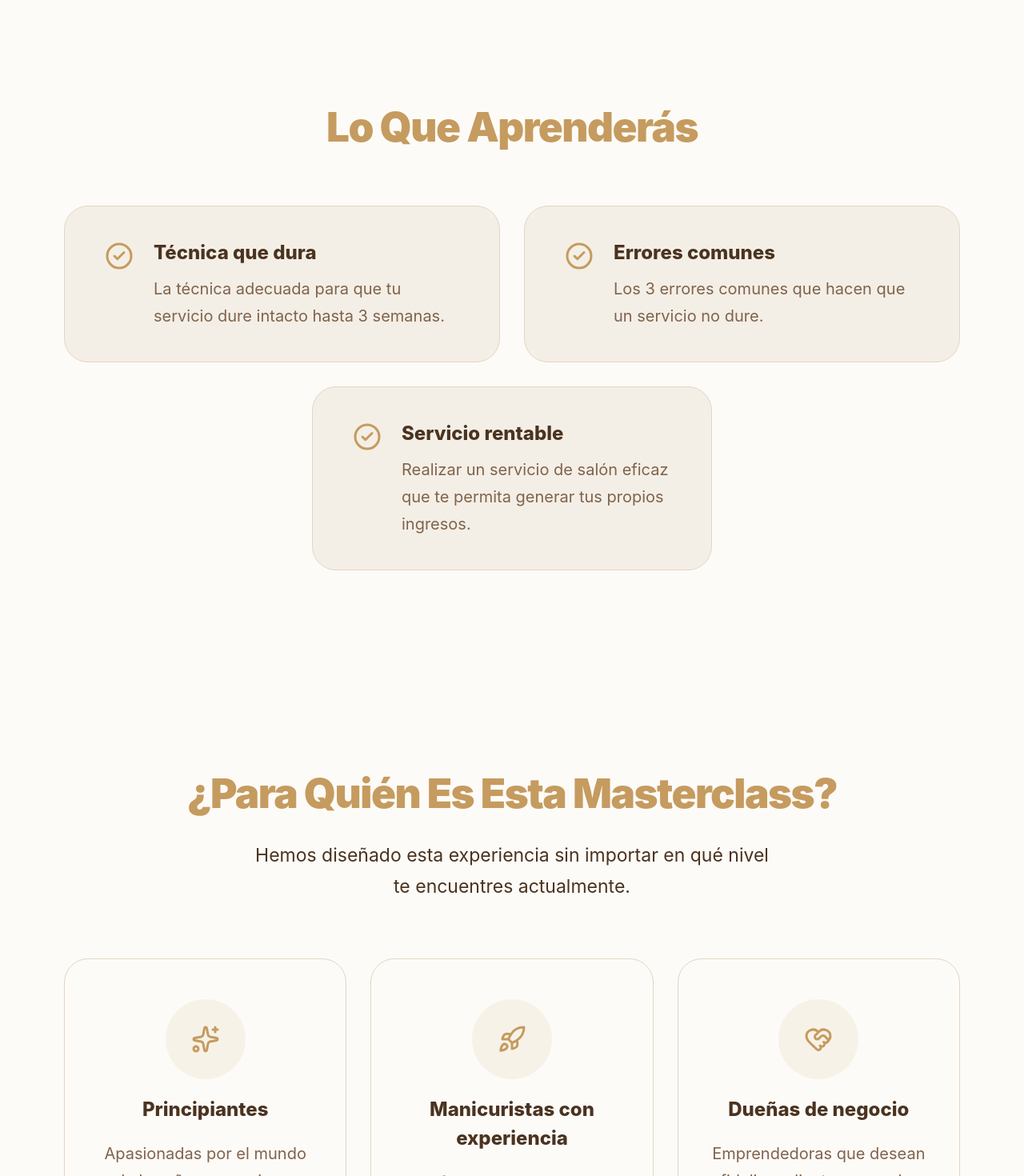
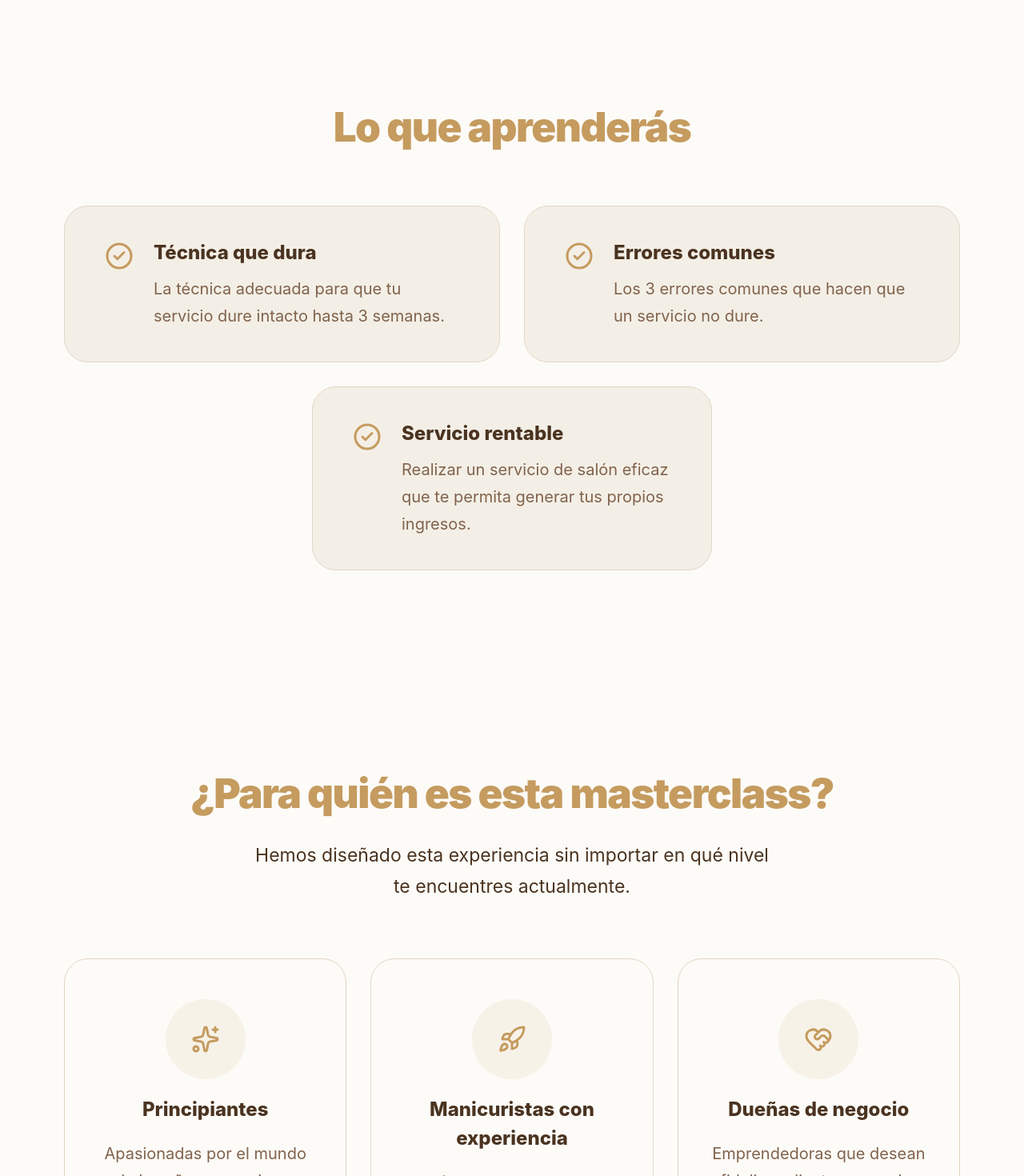
Before and after one commit to esenciasagradanails/esencia-sagrada-platform, a React (Vite) app: page / in a window 1280 px wide. Shown: the part 640-2110 px from the top of the page at 80% size. Built offline with nearby package versions, Linux system fonts and the light colour scheme.

Commit message:
style(typography): normalize headings to strict sentence case

```diff
--- a/src/components/sections/AudienceSection/AudienceSection.tsx
+++ b/src/components/sections/AudienceSection/AudienceSection.tsx
@@ -21,7 +21,7 @@ const AudienceSection: React.FC = () => {
           whileInView="visible"
           viewport={{ once: true }}
         >
-          <h2 className="audience__title">¿Para Quién Es Esta Masterclass?</h2>
+          <h2 className="audience__title">¿Para quién es esta masterclass?</h2>
           <p className="audience__subtitle">
             Hemos diseñado esta experiencia sin importar en qué nivel te encuentres actualmente.
           </p>
--- a/src/components/sections/FaqSection/FaqSection.tsx
+++ b/src/components/sections/FaqSection/FaqSection.tsx
@@ -40,7 +40,7 @@ const FaqSection: React.FC = () => {
           whileInView="visible"
           viewport={{ once: true }}
         >
-          Preguntas Frecuentes
+          Preguntas frecuentes
         </motion.h2>
 
         <motion.div
--- a/src/components/sections/FinalCtaSection/FinalCtaSection.tsx
+++ b/src/components/sections/FinalCtaSection/FinalCtaSection.tsx
@@ -17,7 +17,7 @@ const FinalCtaSection: React.FC = () => {
           viewport={{ once: true, amount: 0.3 }}
         >
           <motion.h2 variants={fadeUp} className="final-cta__title">
-            El Momento Es Ahora
+            El momento es ahora
           </motion.h2>
 
           <motion.p variants={fadeUp} className="final-cta__subtitle">
--- a/src/components/sections/LearnSection/LearnSection.tsx
+++ b/src/components/sections/LearnSection/LearnSection.tsx
@@ -21,7 +21,7 @@ const LearnSection: React.FC = () => {
           whileInView="visible"
           viewport={{ once: true }}
         >
-          Lo Que Aprenderás
+          Lo que aprenderás
         </motion.h2>
 
         <motion.div
--- a/src/components/sections/LogisticsSection/LogisticsSection.tsx
+++ b/src/components/sections/LogisticsSection/LogisticsSection.tsx
@@ -21,7 +21,7 @@ const LogisticsSection: React.FC = () => {
           whileInView="visible"
           viewport={{ once: true }}
         >
-          Detalles de la Masterclass
+          Detalles de la masterclass
         </motion.h2>
 
         <motion.div
```
